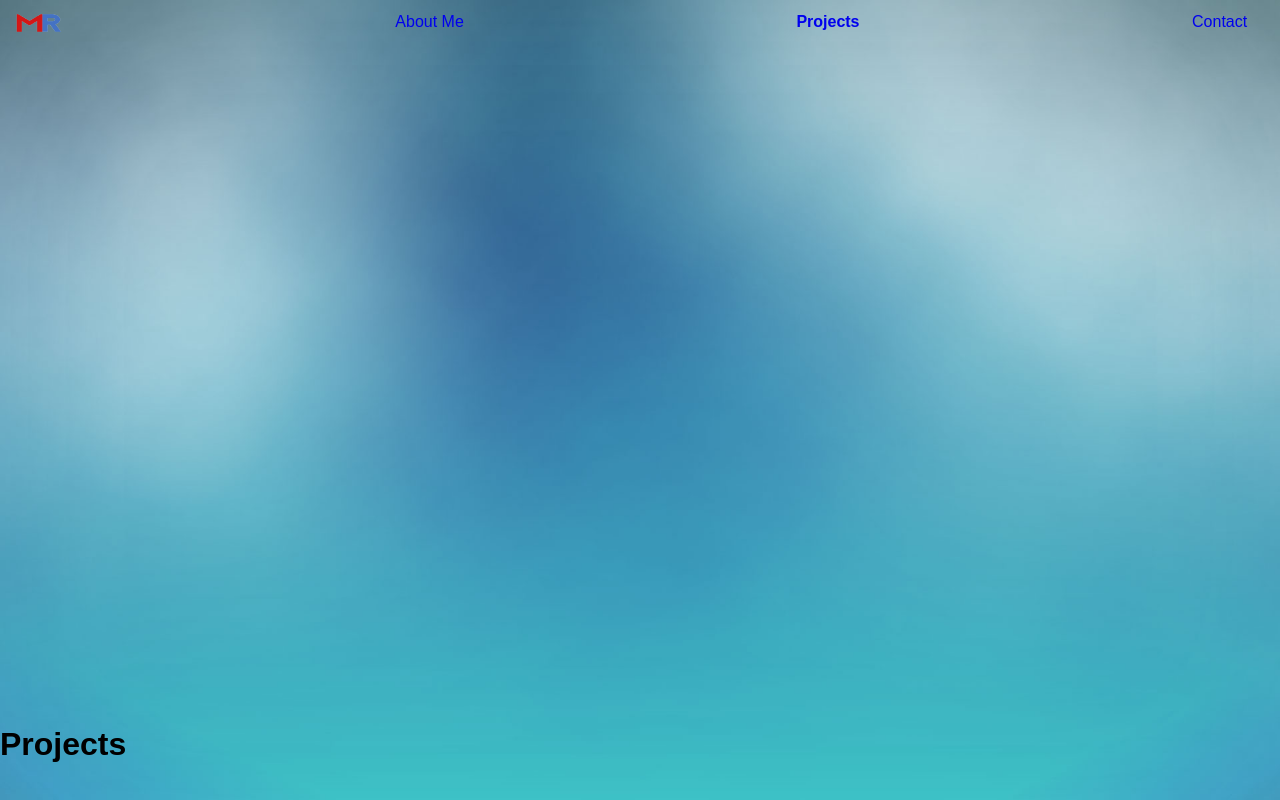
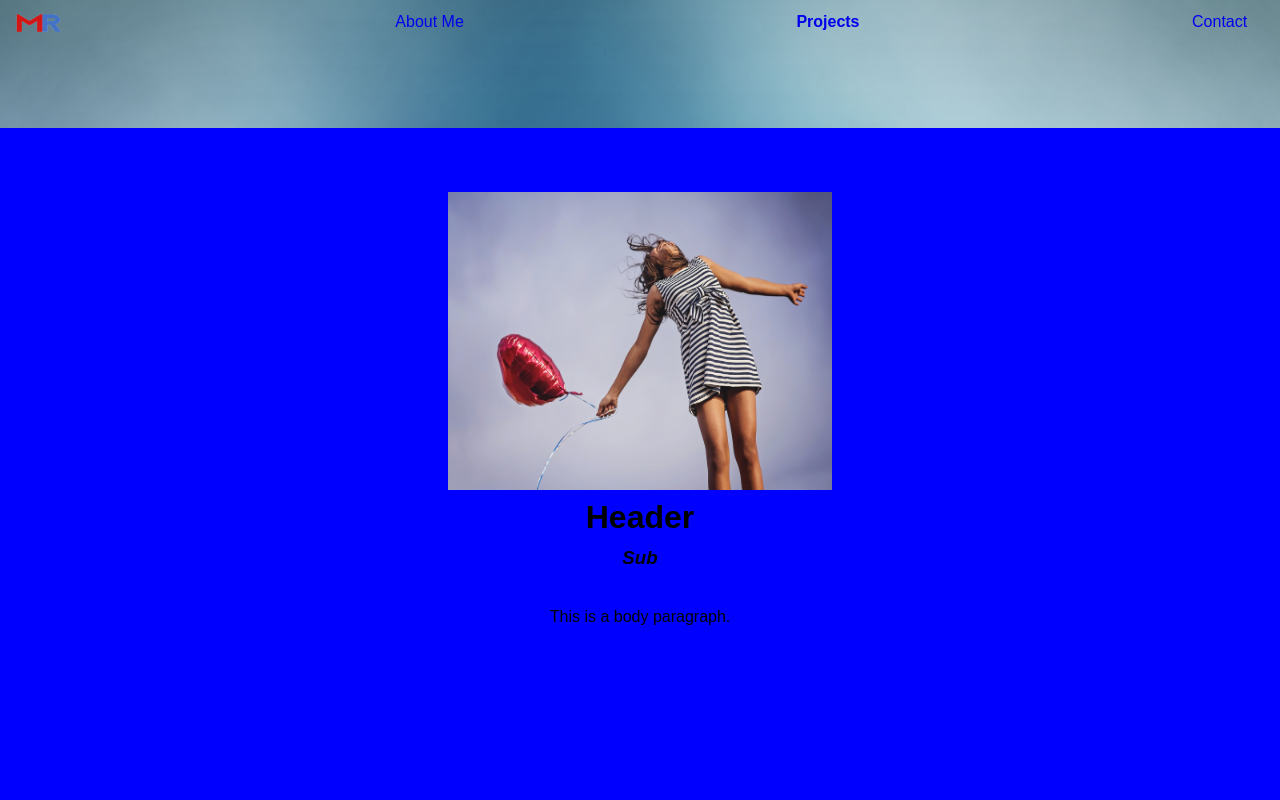
Before and after one commit to mhrice/my-website, a React app: page /#/projects in a window 1280 px wide. Shown: the top 800 px of the page. Built offline with nearby package versions, Linux system fonts and the light colour scheme; a web font is replaced by a local one; what react-tap-event-plugin would draw is missing.

Commit message:
Added and styled Projects Page

```diff
--- a/package.json
+++ b/package.json
@@ -32,6 +32,7 @@
     "postcss-loader": "2.0.6",
     "promise": "7.1.1",
     "react": "^15.6.1",
+    "react-addons-css-transition-group": "^15.6.0",
     "react-dev-utils": "^3.0.2",
     "react-dom": "^15.6.1",
     "react-error-overlay": "^1.0.9",
--- a/src/components/About.jsx
+++ b/src/components/About.jsx
@@ -68,7 +68,10 @@ export default class About extends React.Component {
       production and audio signal processing. I also enjoy web development and embeded systems.
 
       </p>
-      {this.renderCards()}
+
+
+        {this.renderCards()}
+
       </div>
     )
   }
--- a/src/components/Card.jsx
+++ b/src/components/Card.jsx
@@ -1,17 +1,30 @@
 import React from 'react';
 import {Card, CardHeader, CardTitle, CardText} from 'material-ui/Card';
 //import Logo from "../resources/UCSD-logo.png";
+import ReactCSSTransitionGroup from 'react-addons-css-transition-group'; // ES6
+
 
 
 export default class MyCard extends React.Component {
 
+  constructor(){
+    super();
+    this.state = {
+      mounted: false
+    }
+  }
+
+    componentDidMount() {
+        this.setState({ mounted: true });
+    }
 
 
   render(){
     var{Title, Logo, cardTitle, cardSubtitle, cardText, secondCardTitle, secondCardText} = this.props;
-    console.log(Logo)
-    return (
-    <Card className="card">
+    var child;
+    if(this.state.mounted){
+      child = (
+      <Card className="card" key={1}>
       <CardHeader
         title={Title}
         avatar={Logo}
@@ -26,6 +39,15 @@ export default class MyCard extends React.Component {
         {secondCardText}
         </CardText>
       </Card>
+      )
+    }
+    return (
+      <ReactCSSTransitionGroup
+      transitionName="example"
+      transitionEnterTimeout={1500}
+      transitionLeaveTimeout={300}>
+                {child}
+      </ReactCSSTransitionGroup>
   );
 }
 
--- a/src/components/Home.jsx
+++ b/src/components/Home.jsx
@@ -13,8 +13,8 @@ export default class Home extends React.Component {
       Matthew Rice
       </h1>
       <p className = "home-paragraph"> I specialize in&nbsp;
-      <Link className="home-link" to={"www.google.com"}>web development</Link>,&nbsp;
-      <Link className="home-link" to={"www.google.com"}>audio technology</Link>, and&nbsp;
+      <Link className="home-link" to={"www.google.com"}>audio technology</Link>,&nbsp;
+      <Link className="home-link" to={"www.google.com"}>web development</Link>, and&nbsp;
       <Link className="home-link" to={"www.google.com"}>embeded systems</Link>
        </p>
       </div>
--- a/src/components/Projects.jsx
+++ b/src/components/Projects.jsx
@@ -1,12 +1,105 @@
 import React from 'react';
+import SingleProject from './SingleProject';
+import igm from '../resources/test.jpg';
+
 
 export default class Projects extends React.Component {
+  //color, picture, headerText, subHeaderText, bodyText, buttonLink
 
+  renderProjects() {
+    let projects = [
+      {
+        color: "blue",
+        picture: igm,
+        headerText: "Header",
+        subHeaderText: "Sub",
+        bodyText: "This is a body paragraph.",
+        buttonLink: "www.google.com",
+        key: 1
+      },
+      {
+        color: "green",
+        picture: igm,
+        headerText: "Header",
+        subHeaderText: "Sub",
+        bodyText: "This is a body paragraph.",
+        buttonLink: "www.google.com",
+        key: 2
+      },
+      {
+        color: "red",
+        picture: igm,
+        headerText: "Header",
+        subHeaderText: "Sub",
+        bodyText: "This is a body paragraph.",
+        buttonLink: "www.google.com",
+        key: 3
+      },
+      {
+        color: "purple",
+        picture: igm,
+        headerText: "Header",
+        subHeaderText: "Sub",
+        bodyText: "This is a body paragraph.",
+        buttonLink: "www.google.com",
+        key: 4
+      },
+      {
+        color: "orange",
+        picture: igm,
+        headerText: "Header",
+        subHeaderText: "Sub",
+        bodyText: "This is a body paragraph.",
+        buttonLink: "www.google.com",
+        key: 5
+      },
+      {
+        color: "white",
+        picture: igm,
+        headerText: "Header",
+        subHeaderText: "Sub",
+        bodyText: "This is a body paragraph.",
+        buttonLink: "www.google.com",
+        key: 6
+      },
+      {
+        color: "yellow",
+        picture: igm,
+        headerText: "Header",
+        subHeaderText: "Sub",
+        bodyText: "This is a body paragraph.",
+        buttonLink: "www.google.com",
+        key: 7
+      }
+
+
+
+    ]
+
+    const listItems = projects.map((project)=>{
+      return(
+        <SingleProject
+        color={project.color}
+        picture={project.picture}
+        headerText={project.headerText}
+        subHeaderText={project.subHeaderText}
+        bodyText={project.bodyText}
+        buttonLink={project.buttonLink}
+        key={project.key}
+        />
+      )
+    });
+    return listItems
+  }
+
+
+//color, picture, headerText, subHeaderText, bodyText, buttonLink
   render() {
     return (
-      <h1>
-        Projects
-      </h1>
+      <div className="projects-container">
+      {this.renderProjects()}
+
+      </div>
     )
   }
 
--- /dev/null
+++ b/src/components/SingleProject.jsx
@@ -0,0 +1,39 @@
+import React from 'react';
+import RaisedButton from 'material-ui/RaisedButton';
+
+export default class SingleProject extends React.Component {
+//props:
+//color, picture, headerText, subHeaderText, bodyText, buttonLink
+
+
+handleClick(buttonLink){
+
+  window.location.href=buttonLink;
+}
+
+render() {
+  var {color, picture, headerText, subHeaderText, bodyText, buttonLink} = this.props;
+  console.log({color})
+  return (
+
+    <div className="div2" style={{backgroundColor:color}}>
+    <img src={picture} alt="fake" className="project-img"></img>
+    <h1 className="project-header">
+    {headerText}
+    </h1>
+    <h3 className="project-subheader">
+    {subHeaderText}
+    </h3>
+    <p className="project-discription">
+    {bodyText}
+    </p>
+    <RaisedButton label="View on Github" style={{marginBottom: "2%"}} onClick={()=>{this.handleClick(buttonLink)} } />
+    </div>
+  )
+}
+
+
+
+
+
+}
--- a/src/styles/styles.scss
+++ b/src/styles/styles.scss
@@ -81,8 +81,124 @@ p, h1 {
 
 .card {
   margin-bottom: 1%;
+
 }
 
 .about-text {
   padding-left: 1%;
 }
+
+.example-enter {
+    height: 0px;
+}
+
+.example-enter.example-enter-active {
+  height: 25.75%;
+  transition: height 1500ms ease-in;
+}
+
+.projects-container {
+    min-width: 100%;
+    padding-bottom: 20%;
+    height: 50vh;
+    // border: 2px solid goldenrod;
+    display: flex;
+    flex-direction: column;
+
+
+}
+
+.div1{
+      // background-color: green;
+      flex: 1;
+      flex-basis: 100px;
+      min-height: 100%;
+      display: flex;
+      justify-content: center;
+}
+
+.div2{
+      background-color: blue;
+      flex: 1;
+      // flex-basis: 100px;
+      min-height: 200%;
+      display: flex;
+      justify-content:center;
+      flex-direction: column;
+      align-items: center;
+
+}
+
+.div3{
+      background-color: red;
+      flex: 1;
+      flex-basis: 100px;
+      min-height: 100%;
+
+}
+
+.div4{
+      background-color: orange;
+      flex: 1;
+      flex-basis: 100px;
+      min-height: 100%;
+
+}
+
+.div5{
+      background-color: yellow;
+      flex: 1;
+      flex-basis: 100px;
+      min-height: 100%;
+
+}
+
+.div6{
+      background-color: purple;
+      flex: 1;
+      flex-basis: 100px;
+      min-height: 100%;
+
+}
+
+.div7{
+      background-color: pink;
+      flex: 1;
+      flex-basis: 100px;
+      min-height: 100%;
+
+}
+.project-header{
+  flex:1 1;
+  margin-bottom: -1.5%;
+}
+.project-subheader{
+  flex: 1 1;
+
+  // margin-top: -2%;
+  font-style: italic;
+}
+.project-discription {
+  margin-top: -0.5%;
+  flex:5 5;
+  // border: 2px solid red;
+}
+.project-img {
+
+  flex:1 1 250px;
+  width: 30%;
+  height: 40%;
+  margin-top: 4rem;
+  margin-bottom: -1%;
+
+
+  @media only screen and (max-width: 600px) {
+    max-height: 20%;
+
+  }
+
+  .project-button{
+    flex: 5 5;
+    margin-bottom: -1%;
+  }
+}
```
Also changed, not shown: src/components/PaperExampleSimple.jsx (added, +22 -0 lines), src/resources/test.jpg (added). Lines whose indentation alone changed are shown as unchanged.
